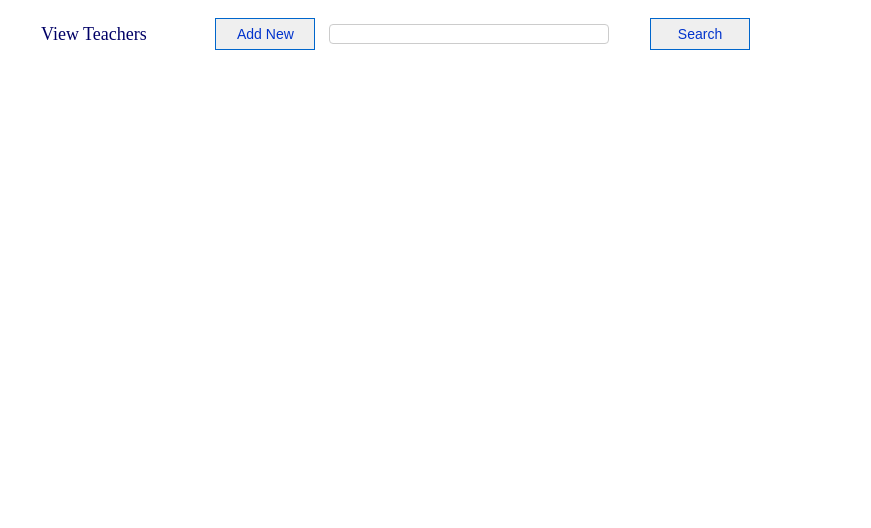
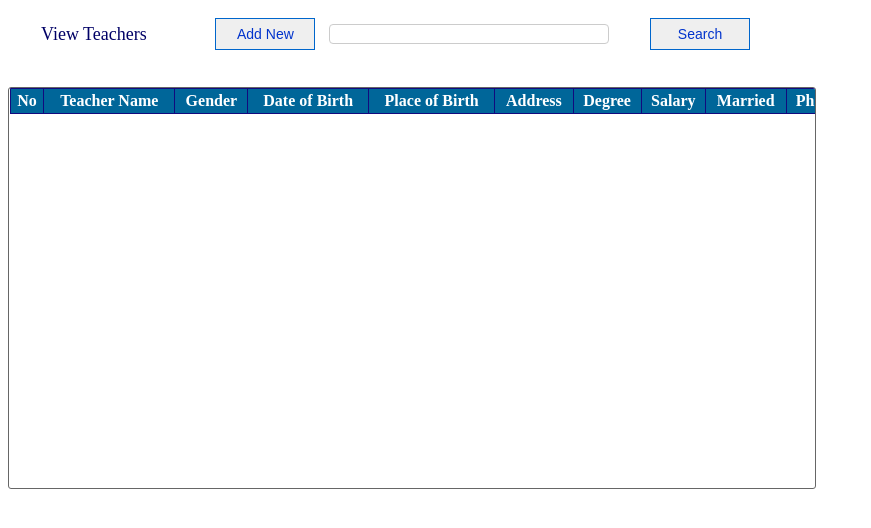
Before and after one commit to Valley-View-University/SHS_School_MS, a PHP site: page /View_Teachers.php in a window 1280 px wide. Shown: the top 528 px of the page, without its empty margins (0-871 px from the left). Run offline with PHP 8.4, Linux system fonts and the light colour scheme; lists and menus that the app fills with data are empty.

Commit message:
Update View_Teachers.php

```diff
--- a/View_Teachers.php
+++ b/View_Teachers.php
@@ -41,3 +41,21 @@ if(isset($_GET['rs_id']))
 </form>
 </div><!--end of style_div -->
 <br />
+
+<div id="content-input">
+	 <table border="1" width="1050px" align="center" cellpadding="3" class="mytable" cellspacing="0">
+        <tr>
+            <th>No</th>
+            <th>Teacher Name</th>
+            <th>Gender</th>
+            <th>Date of Birth</th>
+            <th>Place of Birth</th>
+            <th>Address</th>
+            <th>Degree</th>
+            <th>Salary</th>
+            <th>Married</th>
+            <th>Phone</th>
+            <th>E-mail</th>
+            <th>Note</th>
+            <th colspan="2">Operation</th>
+        </tr>
```
